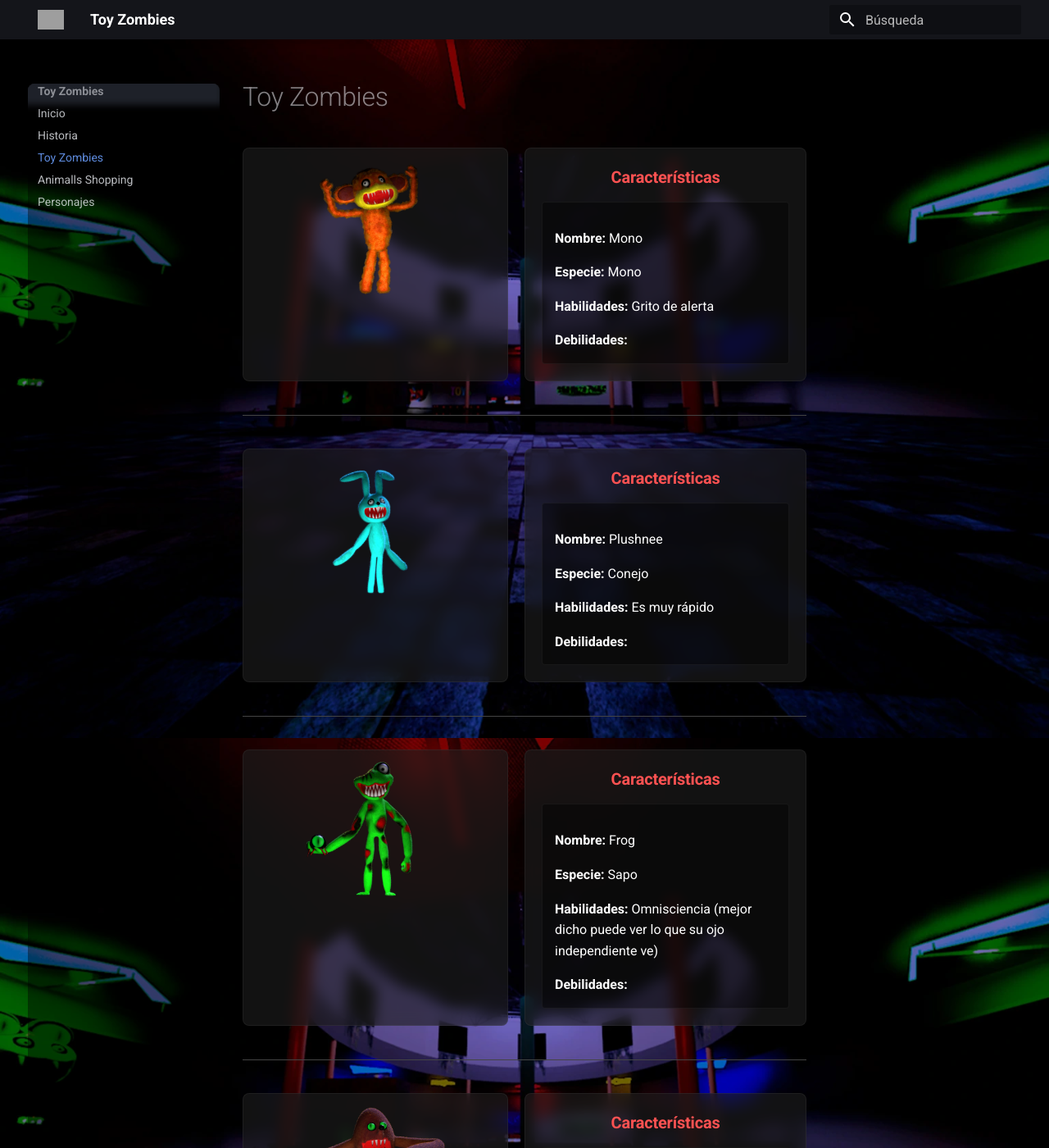
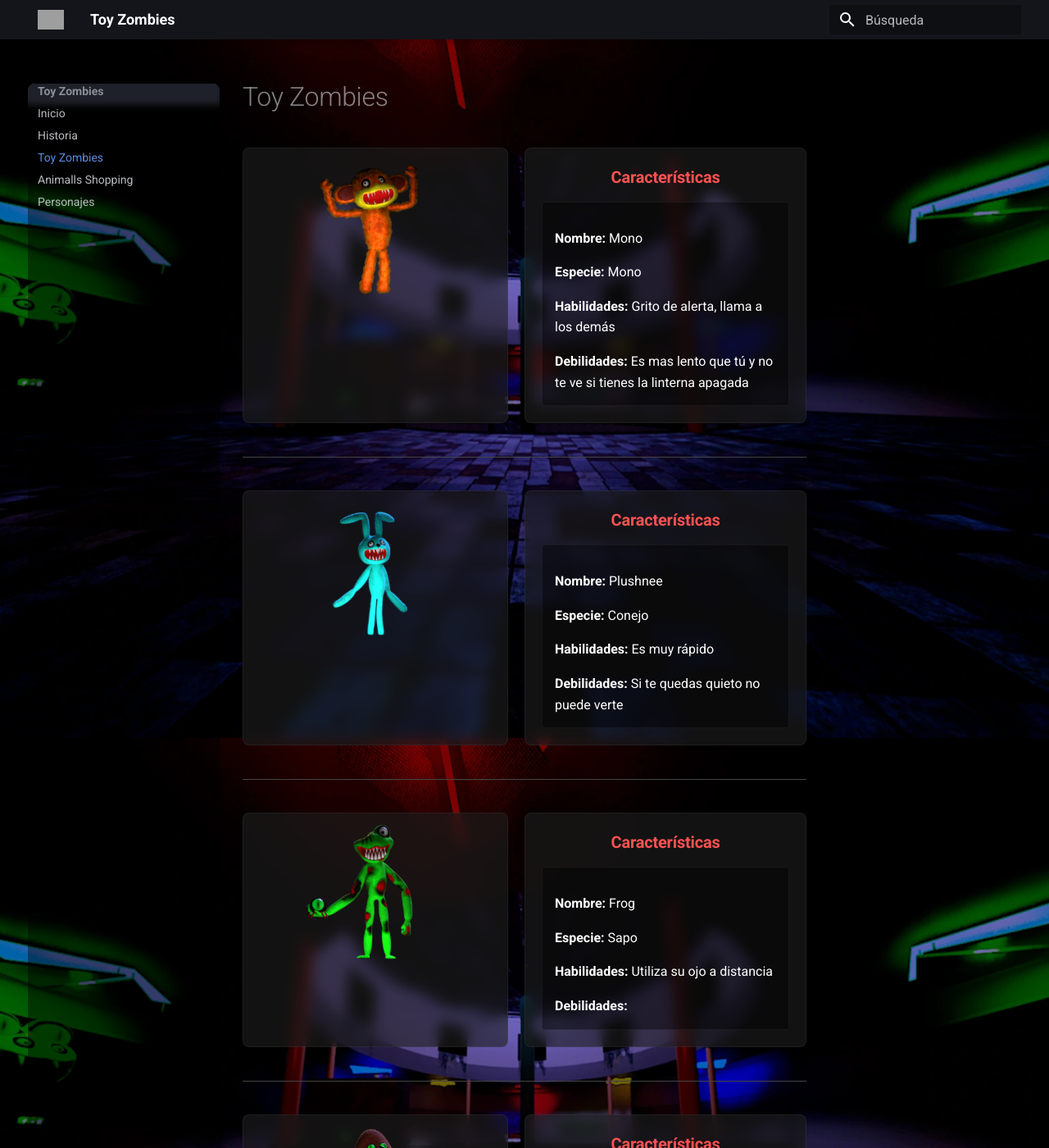
Before and after one commit to Hec-Thor-Tech/toy-zombies, an MkDocs documentation site: the page built from docs/bestiario.md, in a window 1280 px wide and 1400 px high. Shown: the whole window at 82% size. Built offline with MkDocs 1.6.1 and Material for MkDocs 9.7.7, drawn with Linux system fonts in a browser that asks for light colours; some of the changed text lies outside the part shown; grey boxes are pictures that could not be loaded.

Commit message:
Actualizacion de la wiki

```diff
--- a/docs/bestiario.md
+++ b/docs/bestiario.md
@@ -8,14 +8,13 @@
       <div style="padding: 15px;">
         <p style="margin-bottom: 12px; color: #fff;"><b>Nombre:</b> Mono</p>
         <p style="margin-bottom: 12px; color: #fff;"><b>Especie:</b> Mono</p>
-        <p style="margin-bottom: 12px; color: #fff;"><b>Habilidades:</b> Grito de alerta</p>
-        <p style="margin-bottom: 0; color: #fff;"><b>Debilidades:</b> </p>
+        <p style="margin-bottom: 12px; color: #fff;"><b>Habilidades:</b> Grito de alerta, llama a los demás</p>
+        <p style="margin-bottom: 0; color: #fff;"><b>Debilidades:</b> Es mas lento que tú y no te ve si tienes la linterna apagada</p>
       </div>
     </div>
   </div>
 </div>
 <hr style="border-color: #444; margin: 40px 0;">
-
 <div style="display: flex; gap: 20px; flex-wrap: wrap; margin-bottom: 40px;">
   <div style="flex: 1; min-width: 300px; background-color: rgba(30, 30, 30, 0.6); padding: 10px; border-radius: 8px; text-align: center; border: 1px solid rgba(255, 255, 255, 0.05); backdrop-filter: blur(8px);">
     <img src="../img/plushnee.webp" alt="Plushnee" style="width: 100%; border-radius: 4px;">
@@ -27,13 +26,12 @@
         <p style="margin-bottom: 12px; color: #fff;"><b>Nombre:</b> Plushnee</p>
         <p style="margin-bottom: 12px; color: #fff;"><b>Especie:</b> Conejo</p>
         <p style="margin-bottom: 12px; color: #fff;"><b>Habilidades:</b> Es muy rápido</p>
-        <p style="margin-bottom: 0; color: #fff;"><b>Debilidades:</b> </p>
+        <p style="margin-bottom: 0; color: #fff;"><b>Debilidades:</b> Si te quedas quieto no puede verte</p>
       </div>
     </div>
   </div>
 </div>
 <hr style="border-color: #444; margin: 40px 0;">
-
 <div style="display: flex; gap: 20px; flex-wrap: wrap; margin-bottom: 40px;">
   <div style="flex: 1; min-width: 300px; background-color: rgba(30, 30, 30, 0.6); padding: 10px; border-radius: 8px; text-align: center; border: 1px solid rgba(255, 255, 255, 0.05); backdrop-filter: blur(8px);">
     <img src="../img/frog.webp" alt="Frog" style="width: 100%; border-radius: 4px;">
@@ -44,14 +42,13 @@
       <div style="padding: 15px;">
         <p style="margin-bottom: 12px; color: #fff;"><b>Nombre:</b> Frog</p>
         <p style="margin-bottom: 12px; color: #fff;"><b>Especie:</b> Sapo</p>
-        <p style="margin-bottom: 12px; color: #fff;"><b>Habilidades:</b> Omnisciencia (mejor dicho puede ver lo que su ojo independiente ve)</p>
+        <p style="margin-bottom: 12px; color: #fff;"><b>Habilidades:</b> Utiliza su ojo a distancia</p>
         <p style="margin-bottom: 0; color: #fff;"><b>Debilidades:</b> </p>
       </div>
     </div>
   </div>
 </div>
 <hr style="border-color: #444; margin: 40px 0;">
-
 <div style="display: flex; gap: 20px; flex-wrap: wrap; margin-bottom: 40px;">
   <div style="flex: 1; min-width: 300px; background-color: rgba(30, 30, 30, 0.6); padding: 10px; border-radius: 8px; text-align: center; border: 1px solid rgba(255, 255, 255, 0.05); backdrop-filter: blur(8px);">
     <img src="../img/toplush.webp" alt="Toplush" style="width: 100%; border-radius: 4px;">
@@ -63,13 +60,12 @@
         <p style="margin-bottom: 12px; color: #fff;"><b>Nombre:</b> Toplush</p>
         <p style="margin-bottom: 12px; color: #fff;"><b>Especie:</b> Topo</p>
         <p style="margin-bottom: 12px; color: #fff;"><b>Habilidades:</b> Super velocidad en ventilaciones o lugares cerrados</p>
-        <p style="margin-bottom: 0; color: #fff;"><b>Debilidades:</b> Super velocidad en ventilaciones o lugares cerrados</p>
+        <p style="margin-bottom: 0; color: #fff;"><b>Debilidades:</b> Si le enciendes la linterna muy cerca lo puedes cegar</p>
       </div>
     </div>
   </div>
 </div>
 <hr style="border-color: #444; margin: 40px 0;">
-
 <div style="display: flex; gap: 20px; flex-wrap: wrap; margin-bottom: 40px;">
   <div style="flex: 1; min-width: 300px; background-color: rgba(30, 30, 30, 0.6); padding: 10px; border-radius: 8px; text-align: center; border: 1px solid rgba(255, 255, 255, 0.05); backdrop-filter: blur(8px);">
     <img src="../img/bobigo.webp" alt="BoBiGo" style="width: 100%; border-radius: 4px;">
@@ -231,7 +227,6 @@
   </div>
 </div>
 <hr style="border-color: #444; margin: 40px 0;">
-
 <div style="display: flex; gap: 20px; flex-wrap: wrap; margin-bottom: 40px;">
   <div style="flex: 1; min-width: 300px; background-color: rgba(30, 30, 30, 0.6); padding: 10px; border-radius: 8px; text-align: center; border: 1px solid rgba(255, 255, 255, 0.05); backdrop-filter: blur(8px);">
     <img src="../img/snakeplush.webp" alt="Snakeplush" style="width: 100%; border-radius: 4px;">
@@ -242,8 +237,8 @@
       <div style="padding: 15px;">
         <p style="margin-bottom: 12px; color: #fff;"><b>Nombre:</b> Snakeplush</p>
         <p style="margin-bottom: 12px; color: #fff;"><b>Especie:</b> Titanoboa</p>
-        <p style="margin-bottom: 12px; color: #fff;"><b>Habilidades:</b> Se lanza en circulos hata llegar a su objetivo</p>
-        <p style="margin-bottom: 0; color: #fff;"><b>Debilidades:</b> </p>
+        <p style="margin-bottom: 12px; color: #fff;"><b>Habilidades:</b> Se lanza en circulos hasta llegar a su objetivo</p>
+        <p style="margin-bottom: 0; color: #fff;"><b>Debilidades:</b> Se encuentra solamente en el atrium</p>
       </div>
     </div>
   </div>
```
Also changed, not shown: site/bestiario/index.html, site/search/search_index.json.
